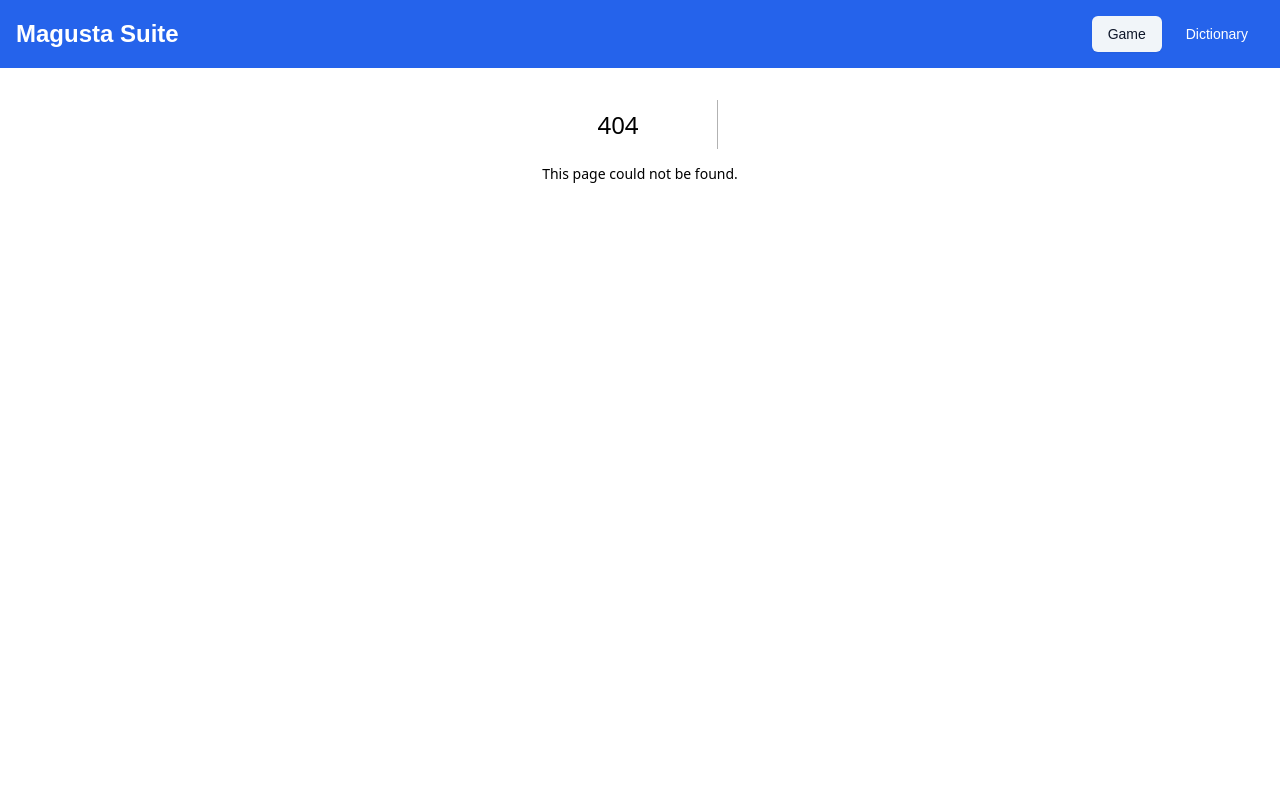
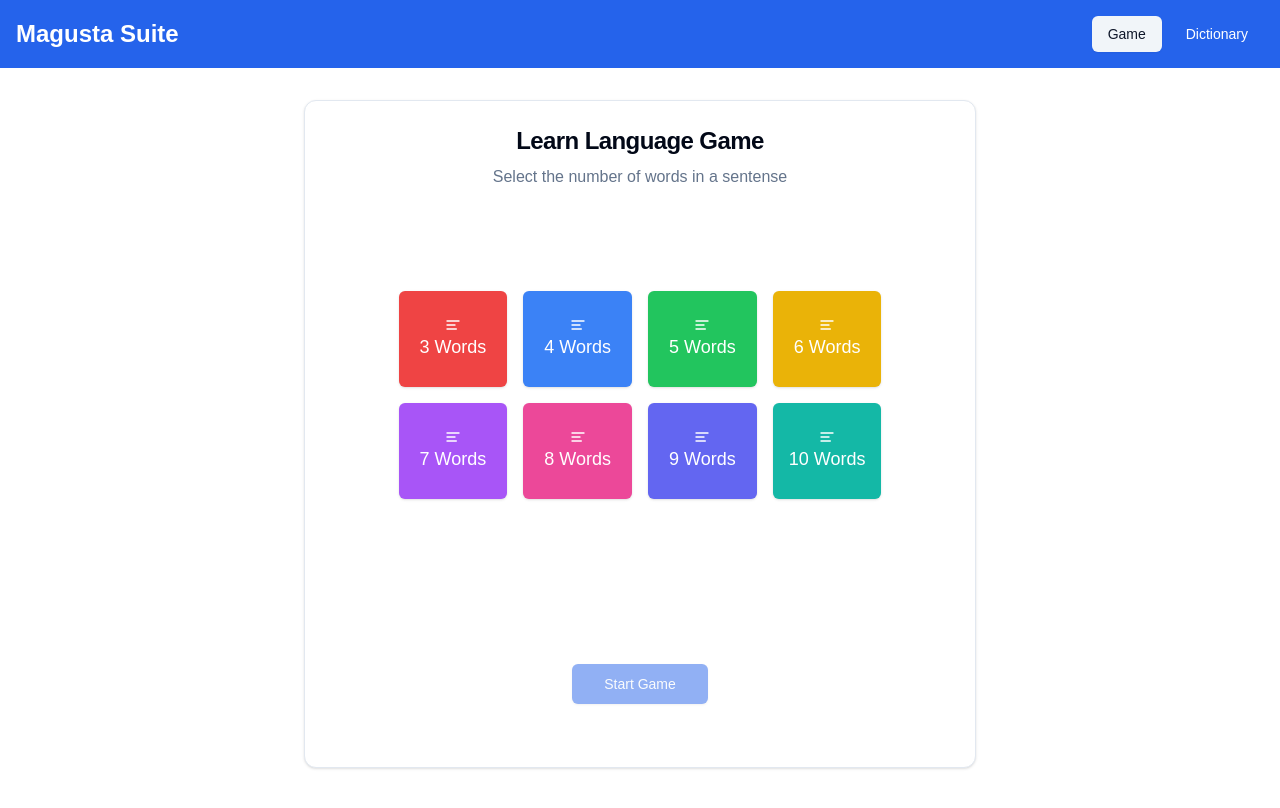
Before and after one commit to AlbertoGinel/Magusta_sweet_FE, a Next.js app: page /creategame in a window 1280 px wide. Before the commit this address had no page. Shown: the top 808 px of the page. Built offline with nearby package versions, Linux system fonts and the light colour scheme.

Commit message:
create game page ui

```diff
--- a/package.json
+++ b/package.json
@@ -24,6 +24,8 @@
     "zustand": "^4.5.5"
   },
   "devDependencies": {
+    "@types/node": "22.9.0",
+    "@types/react": "18.3.12",
     "eslint": "^8",
     "eslint-config-next": "14.2.10",
     "postcss": "^8",
--- /dev/null
+++ b/src/app/creategame/page.js
@@ -0,0 +1,107 @@
+"use client";
+import { useState } from 'react'
+import { Button } from "@/components/ui/button"
+import { Card, CardContent, CardHeader, CardTitle, CardFooter } from "@/components/ui/card"
+import { AlignLeft } from 'lucide-react'
+
+const NewStyleCreateGame = () => {
+    const [selectedLength, setSelectedLength] = useState(null)
+    const [loading, setLoading] = useState(false);
+    const [gameState, setGameState] = useState("noGame");
+    const [language, setLanguage] = useState("ESTONIAN");
+    const [text, setText] = useState("");
+
+
+    const lengths = [3, 4, 5, 6, 7, 8, 9, 10]
+    const colors = [
+        'bg-red-500 hover:bg-red-600',
+        'bg-blue-500 hover:bg-blue-600',
+        'bg-green-500 hover:bg-green-600',
+        'bg-yellow-500 hover:bg-yellow-600',
+        'bg-purple-500 hover:bg-purple-600',
+        'bg-pink-500 hover:bg-pink-600',
+        'bg-indigo-500 hover:bg-indigo-600',
+        'bg-teal-500 hover:bg-teal-600'
+    ]
+
+    const createGame = async () => {
+      setText("");
+      setLoading(true);
+      try {
+        const res = await fetch("http://localhost:8080/api/game/creategame", {
+          method: "POST",
+          headers: {
+            "Content-Type": "application/json",
+          },
+          body: JSON.stringify({
+            type: language,
+            length: length,
+          }),
+        });
+
+        if (!res.ok) {
+          throw new Error("Failed to create game");
+        }
+
+        const data = await res.json();
+
+        // Update Zustand store with the game data
+        updateGameSettings({
+          initialSentence: data.initialSentence,
+          openTime: data.openTime,
+          type: data.type,
+          wordLength: data.wordLength,
+          seeds: data.seeds,
+        });
+
+        // Set game state to "gameCreated"
+        setGameState("gameCreated");
+
+        console.log("Game created:", data);
+      } catch (error) {
+        console.error("Error creating game:", error);
+      } finally {
+        setLoading(false);
+      }
+    };
+
+
+
+
+    return (
+        <Card className="w-full max-w-2xl mx-auto flex flex-col items-center">
+        <CardHeader className="text-center space-y-2">
+          <CardTitle className="text-2xl font-bold">Learn Language Game</CardTitle>
+          <p className="text-muted-foreground">Select the number of words in a sentense</p>
+        </CardHeader>
+        <CardContent>
+          <div className="grid grid-cols-2 md:grid-cols-4 gap-4">
+            {lengths.map((length, index) => (
+              <Button
+                key={length}
+                className={`h-24 text-lg hover:scale-105 transition-transform ${colors[index % colors.length]} text-white border-none ${selectedLength === length ? 'ring-4 ring-white ring-opacity-60' : ''}`}
+                onClick={() => setSelectedLength(length)}
+              >
+                <div className="space-y-2">
+                  <AlignLeft className="w-6 h-6 mx-auto" />
+                  <span>{length} Words</span>
+                </div>
+              </Button>
+            ))}
+          </div>
+        </CardContent>
+        <CardFooter className="flex justify-center mt-6">
+          <Button
+            size="lg"
+            className="w-full md:w-auto px-8"
+            disabled={!selectedLength}
+            onClick={createGame}
+          >
+            Start Game
+          </Button>
+        </CardFooter>
+      </Card>
+    );
+}
+
+export default NewStyleCreateGame;
--- a/src/app/page.js
+++ b/src/app/page.js
@@ -7,6 +7,7 @@
 import { Card, CardContent } from "@/components/ui/card"
 import { Toggle } from "@/components/ui/toggle"
 import { Input } from "@/components/ui/input"
+import Link from "next/link";
 
 const ESTONIAN = "ESTONIAN";
 const ENGLISH = "ENGLISH";
@@ -156,6 +157,11 @@
                 >
                   {loading ? "Creating..." : "Create Game"}
                 </Button>
+                <Link href="/creategame">
+                <Button size="lg" className="bg-primary text-white hover:bg-primary/90"
+                  disabled={loading}>
+                  New Create Game Page Style
+                </Button></Link>
               </div>
             </div>
           </div>
```
Also changed, not shown: tsconfig.json (added, +34 -0 lines), 1 other file (tests, documents, lock files or other folders).
